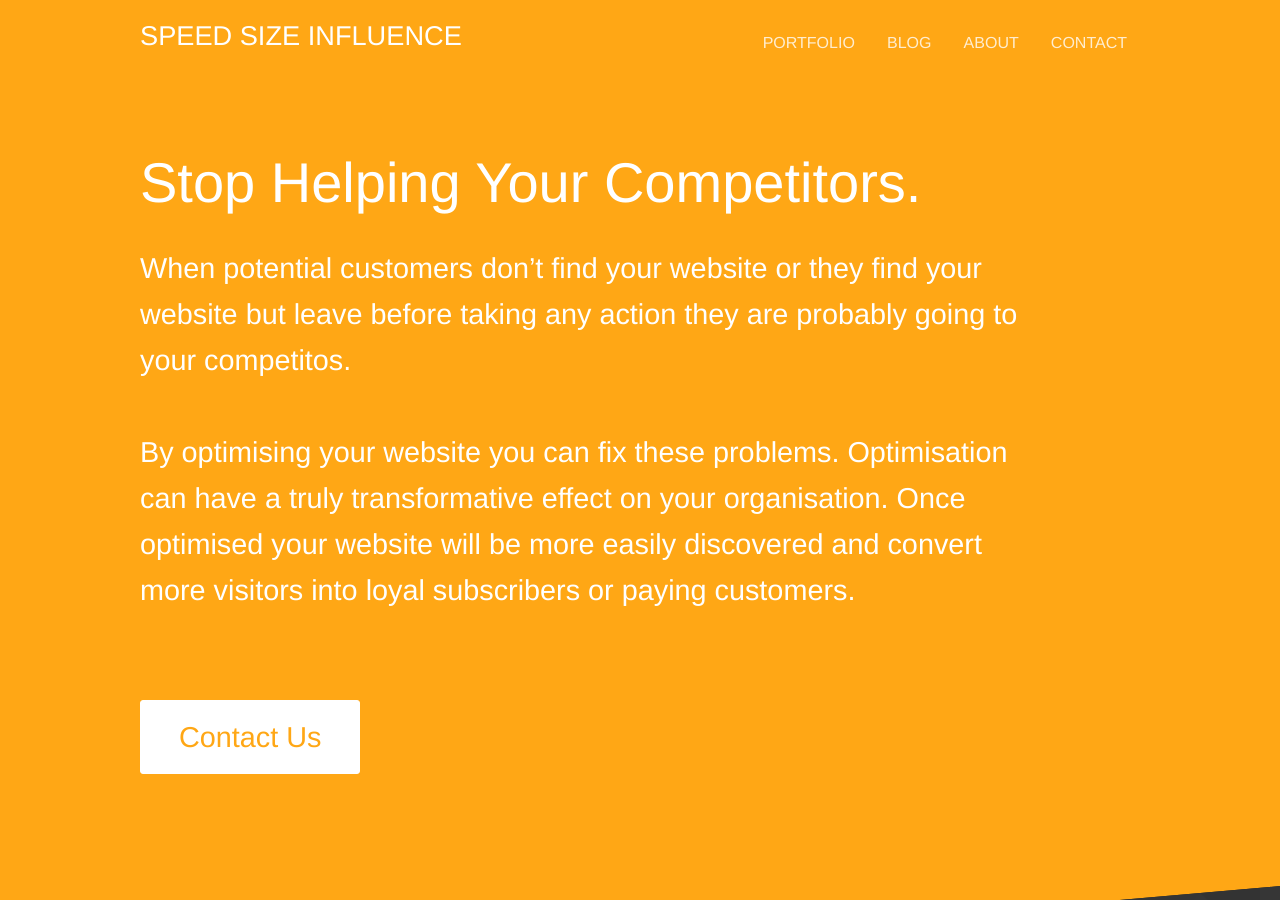
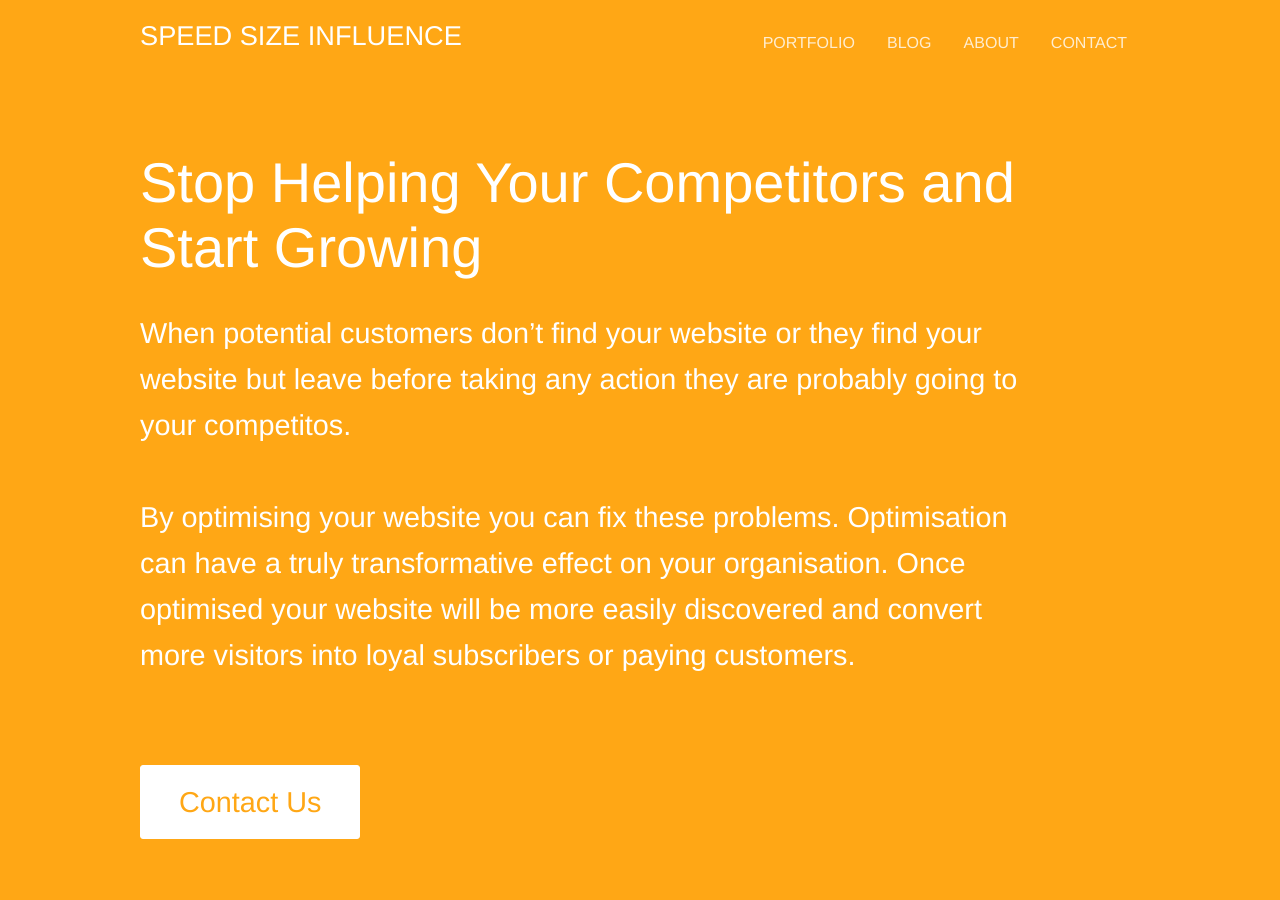
Before and after one commit to primertest-org/BDBBDB, a Jekyll site: the page built from index.html, in a window 1280 px wide and 900 px high. Built offline with Jekyll 4.4.1, drawn with Linux system fonts in a browser that asks for light colours.

Commit message:
Updated 'index.html' via CloudCannon

```diff
--- a/index.html
+++ b/index.html
@@ -4,7 +4,7 @@
 
 <section class="hero diagonal">
 	<div class="container">
-		<h2 class="editable">Stop Helping Your Competitors.</h2>
+		<h2 class="editable">Stop Helping Your Competitors and Start Growing</h2>
 		<p class="subtext editable">When potential customers don&rsquo;t find your website or they find your website but leave before taking any action they are probably going to your competitos.<br /><br />By optimising your website you can fix these problems. Optimisation can have a truly transformative effect on your organisation. Once optimised your website will be more easily discovered and convert more visitors into loyal subscribers or paying customers.<br />&nbsp;</p>
 		<p><a class="button alt" href="{{ site.baseurl }}/contact/">Contact Us</a></p>
 	</div>
```
